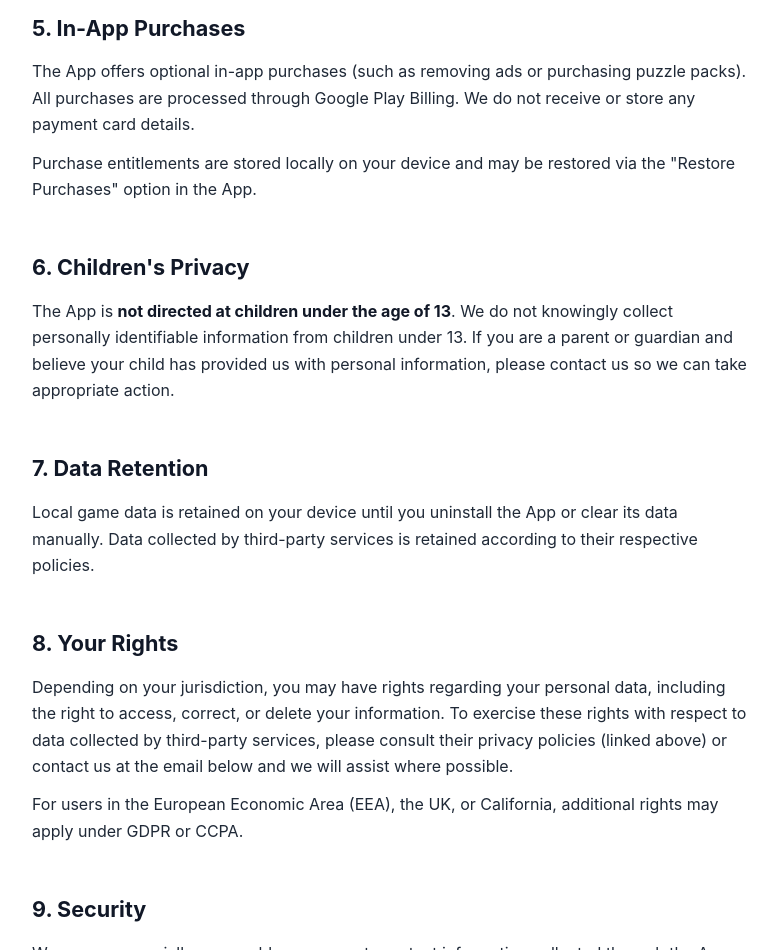
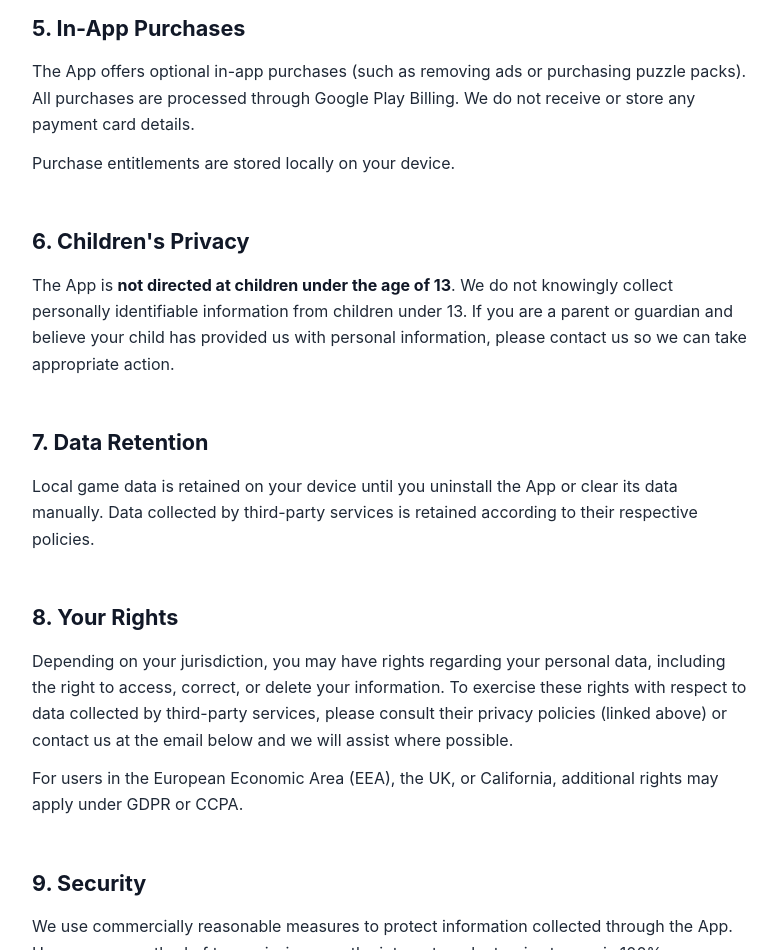
Before and after one commit to SkyeDigitalTales/revexa-privacy, a plain HTML site: page index.html in a window 1280 px wide. Shown: the part 1830-2780 px from the top of the page, without its empty margins (248-1025 px from the left). Drawn offline with Linux system fonts and the light colour scheme.

Commit message:
Update index.html

```diff
--- a/index.html
+++ b/index.html
@@ -194,7 +194,7 @@
 
     <p>The App offers optional in-app purchases (such as removing ads or purchasing puzzle packs). All purchases are processed through Google Play Billing. We do not receive or store any payment card details.</p>
 
-    <p>Purchase entitlements are stored locally on your device and may be restored via the "Restore Purchases" option in the App.</p>
+    <p>Purchase entitlements are stored locally on your device.</p>
 
     <h2>6. Children's Privacy</h2>
 
```
